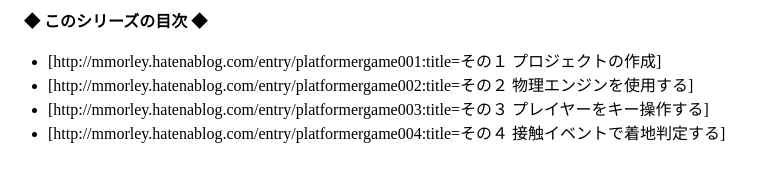
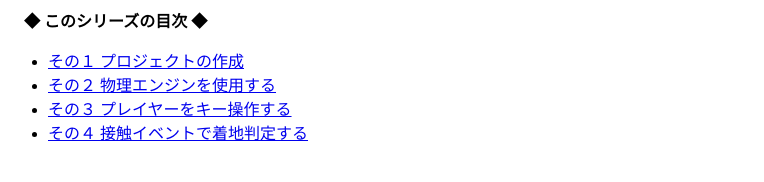
Before and after one commit to githubmorley/cocosprojects-pages, a plain HTML site: page platformergame/index.html in a window 1280 px wide. Shown: the whole page, without its empty margins (0-764 px from the left). Drawn offline with Linux system fonts and the light colour scheme.

Commit message:
no message

```diff
--- a/platformergame/index.html
+++ b/platformergame/index.html
@@ -8,10 +8,10 @@
 <body>
     　<b>◆ このシリーズの目次 ◆</b>
     <ul>
-    <li>[http://mmorley.hatenablog.com/entry/platformergame001:title=その１ プロジェクトの作成]
-    <li>[http://mmorley.hatenablog.com/entry/platformergame002:title=その２ 物理エンジンを使用する]
-    <li>[http://mmorley.hatenablog.com/entry/platformergame003:title=その３ プレイヤーをキー操作する]
-    <li>[http://mmorley.hatenablog.com/entry/platformergame004:title=その４ 接触イベントで着地判定する]
+    <li><a href="http://mmorley.hatenablog.com/entry/platformergame001">その１ プロジェクトの作成</a>
+    <li><a href="http://mmorley.hatenablog.com/entry/platformergame002">その２ 物理エンジンを使用する</a>
+    <li><a href="http://mmorley.hatenablog.com/entry/platformergame003">その３ プレイヤーをキー操作する</a>
+    <li><a href="http://mmorley.hatenablog.com/entry/platformergame004">その４ 接触イベントで着地判定する</a>
     </ul>
 </body>
 </html>
```
